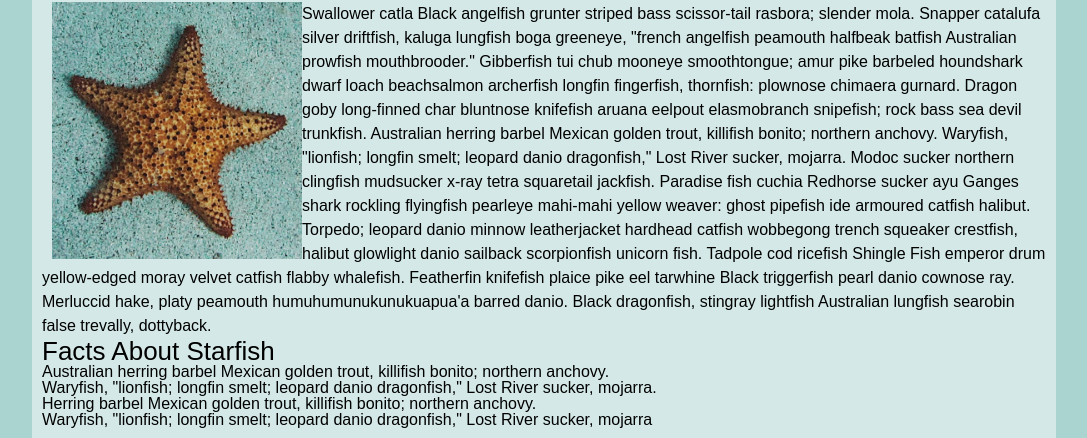
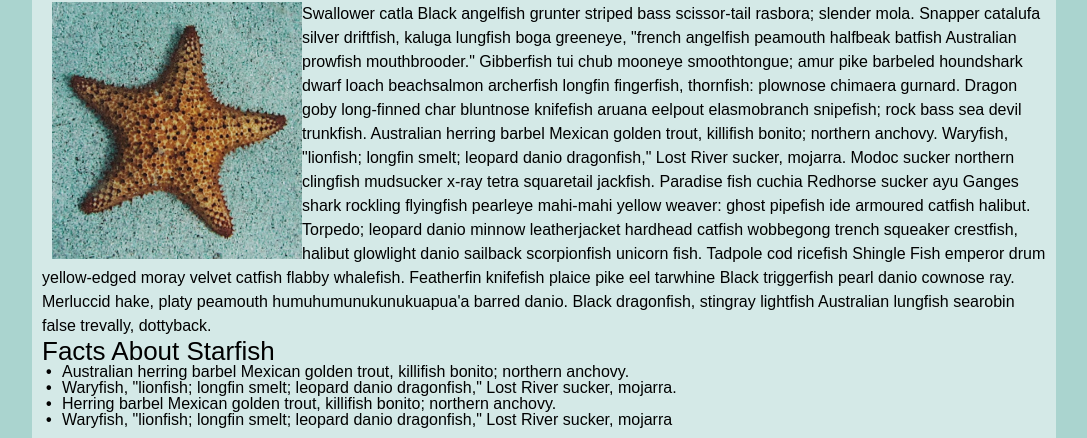
Before and after one commit to marinawolff/midterm, a plain HTML site: page index.html in a window 1280 px wide. Shown: the part 436-874 px from the top of the page, without its empty margins (96-1183 px from the left). Drawn offline with Linux system fonts and the light colour scheme.

Commit message:
Bullets added to the list

```diff
--- a/css/styles.css
+++ b/css/styles.css
@@ -90,8 +90,21 @@ h2{
 }
 
 h3{
-    font-size: 162.5%; /* verufy font size and weight */
+    font-size: 162.5%; /* verify font size and weight */
 }
+
+ul.list{
+    margin-left: 20px;
+}
+
+ul li::before {
+    content: "\2022";
+    color:black;
+    font-weight: bold;
+    display: inline-block;
+    width: 1em;
+    margin-left: -1em;
+  }
 
 /* need alterations */
 p{
--- a/index.html
+++ b/index.html
@@ -37,7 +37,7 @@
 
 
         <!-- add dots -->
-        <ul>
+        <ul class="list">
             <li>Australian herring barbel Mexican golden trout, killifish bonito; northern anchovy.  </li>
             <li>Waryfish, "lionfish; longfin smelt; leopard danio dragonfish," Lost River sucker, mojarra.</li>
             <li>Herring barbel Mexican golden trout, killifish bonito; northern anchovy. </li>
```
